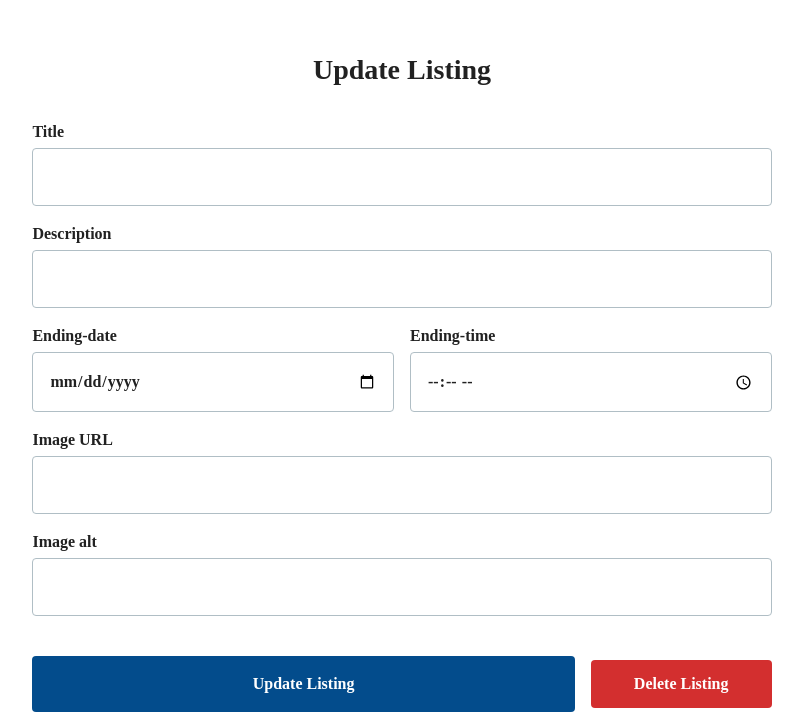
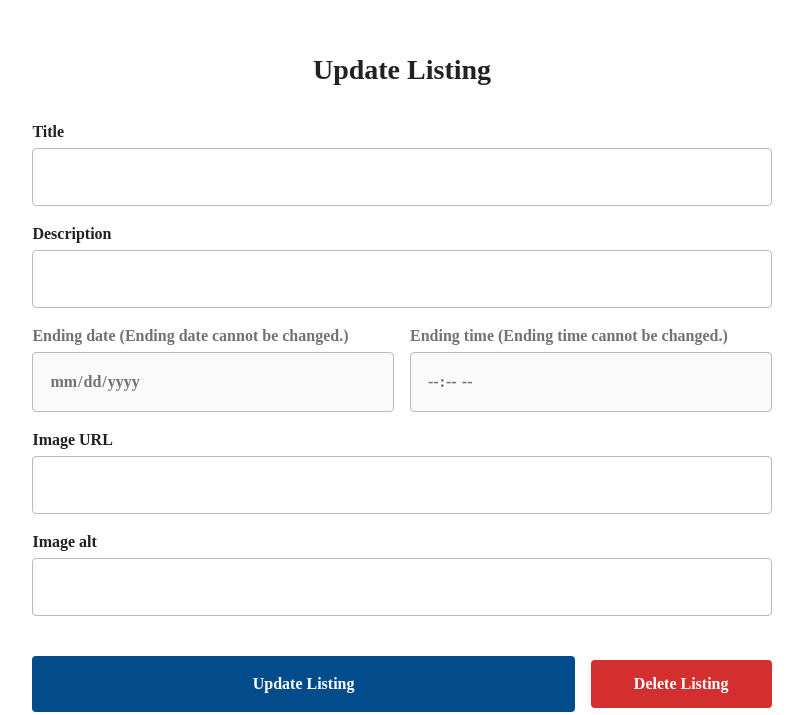
Before and after one commit to H-chai/Auction-semester-project, a website built with Vite: page listing/update/index.html in a window 1280 px wide. Shown: the part 108-823 px from the top of the page, without its empty margins (238-1041 px from the left). Built offline with nearby package versions, Linux system fonts and the light colour scheme; no server answers; a web font is replaced by a local one.

Commit message:
Make input for time and date disabled, set cursor not-allowed. Add label text to show user that it cannot be changed.

```diff
--- a/listing/update/index.html
+++ b/listing/update/index.html
@@ -48,27 +48,31 @@
             required
         /></label>
         <div class="lg:flex lg:justify-between lg:items-center lg:gap-4">
-          <label for="ending-date" class="font-display font-semibold lg:w-1/2"
-            >Ending-date<input
+          <label
+            for="endingDate"
+            class="font-display font-semibold lg:w-1/2 text-gray"
+            >Ending date (Ending date cannot be changed.)<input
               type="date"
-              name="ending-date"
-              id="ending-date"
-              class="border border-outline p-4 block w-full rounded-md mt-1 mb-4"
-              required
+              name="endingDate"
+              id="endingDate"
+              class="border border-outline p-4 block w-full rounded-md mt-1 mb-4 cursor-not-allowed"
+              disabled
           /></label>
-          <label for="ending-time" class="font-display font-semibold lg:w-1/2"
-            >Ending-time<input
+          <label
+            for="endingTime"
+            class="font-display font-semibold lg:w-1/2 text-gray"
+            >Ending time (Ending time cannot be changed.)<input
               type="time"
-              name="ending-time"
-              id="ending-time"
-              class="border border-outline p-4 block w-full rounded-md mt-1 mb-4"
-              required
+              name="endingTime"
+              id="endingTime"
+              class="border border-outline p-4 block w-full rounded-md mt-1 mb-4 cursor-not-allowed"
+              disabled
           /></label>
         </div>
         <label for="img-url" class="font-display font-semibold"
           >Image URL<input
             type="url"
-            name="media[url]"
+            name="mediaUrl"
             id="img-url"
             class="border border-outline p-4 block w-full rounded-md mt-1 mb-4"
             required
@@ -76,7 +80,7 @@
         <label for="img-alt" class="font-display font-semibold"
           >Image alt<input
             type="text"
-            name="media[alt]"
+            name="mediaAlt"
             id="img-alt"
             class="border border-outline p-4 block w-full rounded-md mt-1 mb-4 lg:mb-10"
             required
@@ -89,7 +93,7 @@
             Update Listing
           </button>
           <button
-            type="submit"
+            type="button"
             class="delete-btn relative bg-red text-white font-display font-semibold text-sm rounded-md w-1/4 py-3 lg:text-base hover:text-red"
           >
             Delete Listing
```
